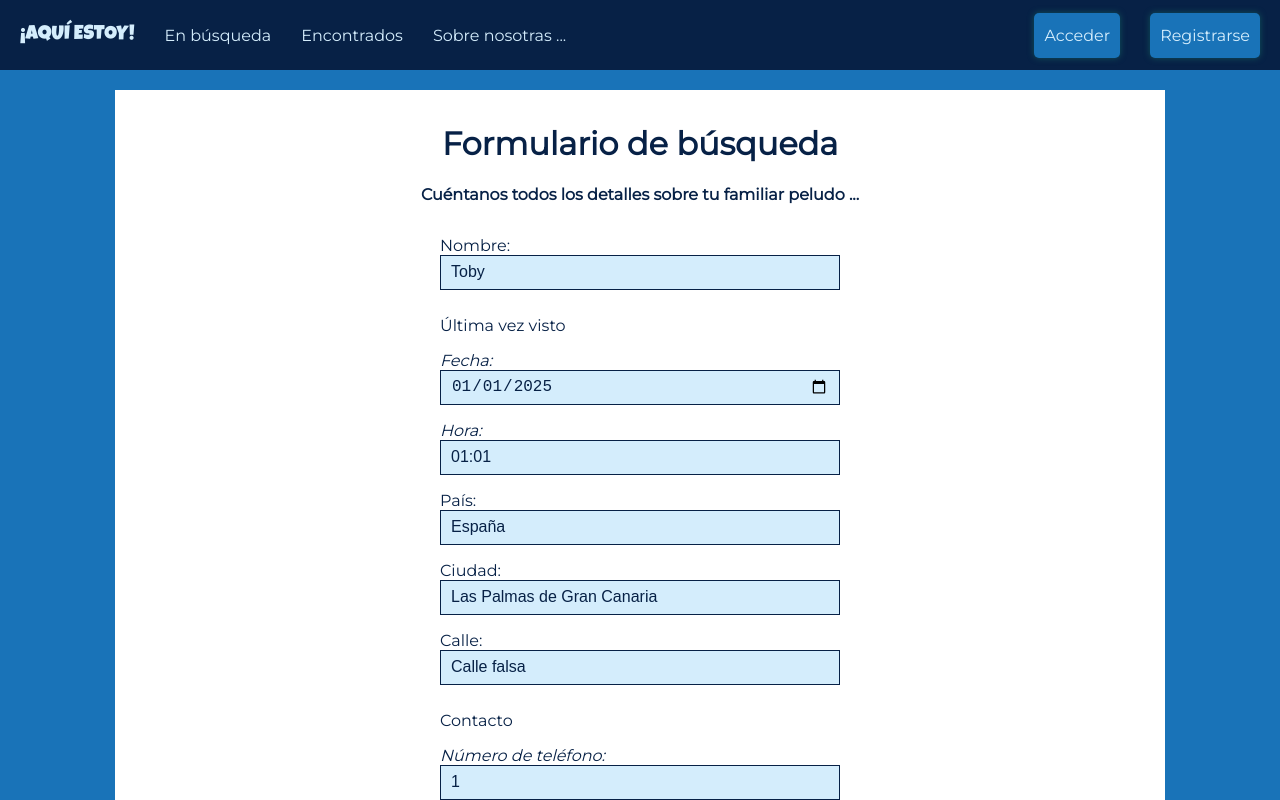
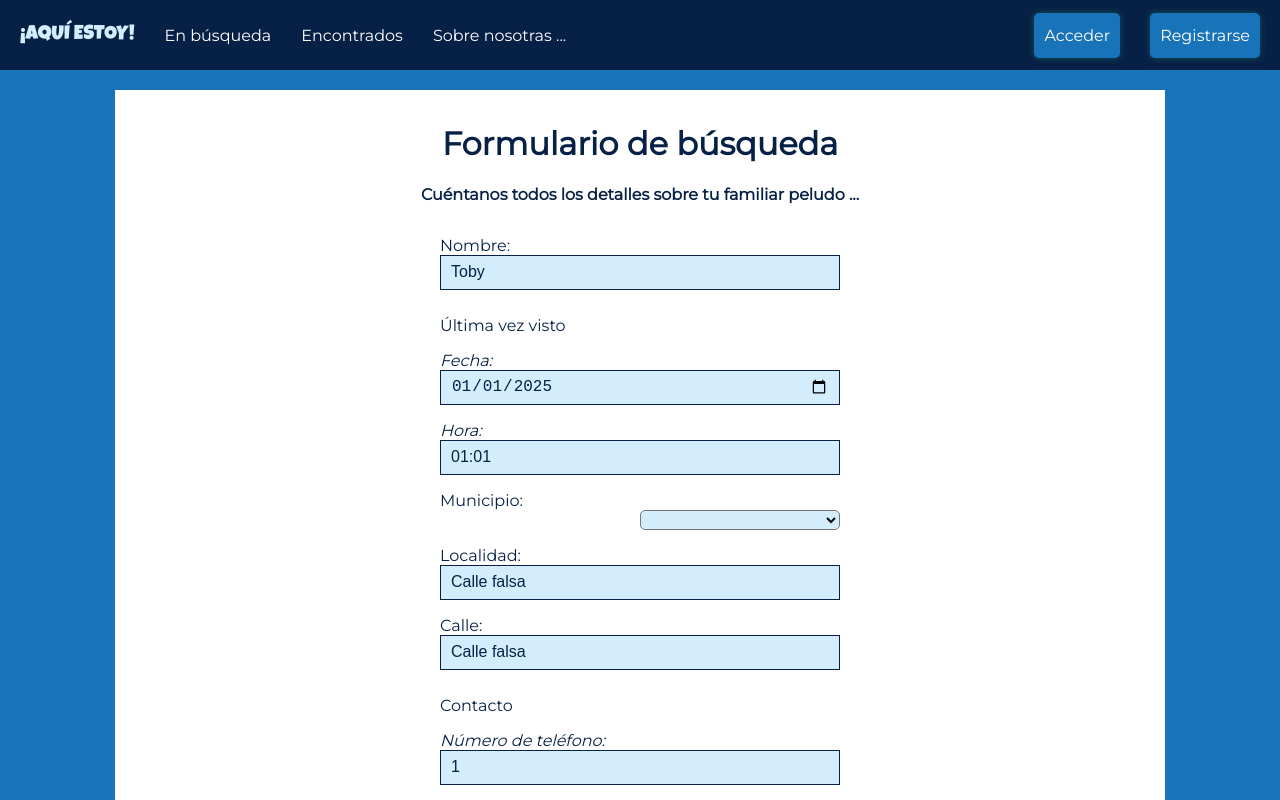
Before and after one commit to AndrewUru/web-aqui-estoy-vue, a Vue app: page /form-lost-animal in a window 1280 px wide. Shown: the top 800 px of the page. Built offline with nearby package versions, Linux system fonts and the light colour scheme; no server answers.

Commit message:
cambio del form

```diff
--- a/src/components/MainHeaderComponent.vue
+++ b/src/components/MainHeaderComponent.vue
@@ -91,7 +91,7 @@ export default {
 
 .nav-links a,
 .header-right a {
-  color: var(--color-celeste);
+  color: white;
   text-decoration: none;
 }
 
@@ -113,16 +113,7 @@ export default {
   font-family: "Luckiest Guy", system-ui;
   font-size: 20px;
   margin: 0;
-  /* Elimina cualquier margen predeterminado */
 }
-
-
-.header-left p {
-  color: var(--color-celeste);
-  font-family: "Luckiest Guy", system-ui;
-  font-size: 20px;
-}
-
 
 .button-auth {
   display: flex;
--- a/src/components/PostComponent.vue
+++ b/src/components/PostComponent.vue
@@ -6,7 +6,8 @@
         <div class="pet-details">
           <h2>{{ post.name }}</h2>
           <p>
-            <strong>Perdido en {{ post.location }}</strong>
+            <strong>Perdido en {{ post.municipality }}, en la localidad de {{ post.city }}.</strong>
+            <strong>En la calle {{ post.street }}.</strong>
             <br />
             Última vez visto el {{ post.date }}
           </p>
--- a/src/views/FormLostAnimalView.vue
+++ b/src/views/FormLostAnimalView.vue
@@ -14,11 +14,35 @@
         <label for="time"><em>Hora:</em>
           <input type="text" placeholder="Ejemplo 00:00" name="time" id="time" v-model="formData.time" required>
         </label>
-        <label for="country">País:
-          <input type="text" name="country" id="country" v-model="formData.country" required>
+        <label for="city">Municipio:
+          <div class="select-cities">
+            <select v-model="formData.municipality" name="city" id="city">
+              <option value="agaete">Agaete</option>
+              <option value="aguimes">Agüimes</option>
+              <option value="artenara">Artenara</option>
+              <option value="arucas">Arucas</option>
+              <option value="firgas">Firgas</option>
+              <option value="galdar">Gáldar</option>
+              <option value="ingenio">Ingenio</option>
+              <option value="la-aldea-de-san-nicolas">La Aldea de San Nicolás</option>
+              <option value="las-palmas">Las Palmas de G.C.</option>
+              <option value="mogan">Mogán</option>
+              <option value="moya">Moya</option>
+              <option value="san-bartolome-de-tirajana">San Bartolomé de Tirajana</option>
+              <option value="san-mateo">San Mateo</option>
+              <option value="santa-lucia-de-tirajana">Santa Lucía de Tirajana</option>
+              <option value="santa-brigida">Santa Brígida</option>
+              <option value="santa-maria-de-guia">Santa María de Guía</option>
+              <option value="tejeda">Tejeda</option>
+              <option value="telde">Telde</option>
+              <option value="teror">Teror</option>
+              <option value="valleseco">Valleseco</option>
+              <option value="valsequillo">Valsequillo</option>
+            </select>
+          </div>
         </label>
-        <label for="city">Ciudad:
-          <input type="text" name="city" id="city" v-model="formData.city" required>
+        <label for="formData.city">Localidad:
+          <input type="text" name="street" id="street" v-model="formData.street" required>
         </label>
         <label for="street">Calle:
           <input type="text" name="street" id="street" v-model="formData.street" required>
@@ -83,7 +107,7 @@ export default {
         name: 'Toby',
         date: '2025-01-01',
         time: '01:01',
-        country: 'España',
+        municipality: '',
         city: 'Las Palmas de Gran Canaria',
         street: 'Calle falsa',
         number: '1',
@@ -141,15 +165,6 @@ export default {
     acceptModal() {
       this.$router.push({ name: 'home' })
     },
-    /*formWindow() {
-      let newWindow = open("/", "example", "width=300,height=300");
-      newWindow.focus();
-      alert(newWindow.location.href); // (*) about:blank, loading hasn't started yet
-      newWindow.onload = function() {
-      let html = `<div style="font-size:30px">Welcome!</div>`;
-      newWindow.document.body.insertAdjacentHTML("afterbegin", html);
-};*/
-
   },
   mounted() {
 
@@ -201,6 +216,20 @@ export default {
     grid-template-columns: 400px;
     font-family: Montserrat, sans-serif;
     font-size: 1rem;
+
+    & .select-cities {
+      display: grid;
+      justify-content: end;
+      width: 100%;
+
+      & select {
+        background-color: var(--color-celeste);
+        font-family: Montserrat, sans-serif;
+        border-radius: 5px;
+        width: 200px;
+        text-align: center;
+      }
+    }
 
     & label {
       display: inline-grid;
--- a/src/views/LostAnimalsView.vue
+++ b/src/views/LostAnimalsView.vue
@@ -4,10 +4,27 @@
     <div class="select-cities">
       <select v-model="city" name="city" id="city">
         <!-- Pendiente de API-->
-        <option value="laspalmas">Las Palmas de G.C.</option>
-        <option value="Telde">Telde</option>
-        <option value="Sanmateo">San Mateo</option>
-        <option value="maspalomas">Maspalomas</option>
+        <option value="agaete">Agaete</option>
+        <option value="aguimes">Agüimes</option>
+        <option value="artenara">Artenara</option>
+        <option value="arucas">Arucas</option>
+        <option value="firgas">Firgas</option>
+        <option value="galdar">Gáldar</option>
+        <option value="ingenio">Ingenio</option>
+        <option value="la-aldea-de-san-nicolas">La Aldea de San Nicolás</option>
+        <option value="las-palmas">Las Palmas de G.C.</option>
+        <option value="mogan">Mogán</option>
+        <option value="moya">Moya</option>
+        <option value="san-bartolome-de-tirajana">San Bartolomé de Tirajana</option>
+        <option value="san-mateo">San Mateo</option>
+        <option value="santa-lucia-de-tirajana">Santa Lucía de Tirajana</option>
+        <option value="santa-brigida">Santa Brígida</option>
+        <option value="santa-maria-de-guia">Santa María de Guía</option>
+        <option value="tejeda">Tejeda</option>
+        <option value="telde">Telde</option>
+        <option value="teror">Teror</option>
+        <option value="valleseco">Valleseco</option>
+        <option value="valsequillo">Valsequillo</option>
       </select>
     </div>
     <div class="lost-animal-cards">
@@ -53,7 +70,7 @@ export default {
   watch: {
     city: async function () {
       console.log(this.city);
-      const q = query(collection(db, "posts"), where('city', '==', this.city));
+      const q = query(collection(db, "posts"), where('municipality', '==', this.city));
       const querySnapshot = await getDocs(q);
 
       const values = querySnapshot.docs.map((doc) => {
```
